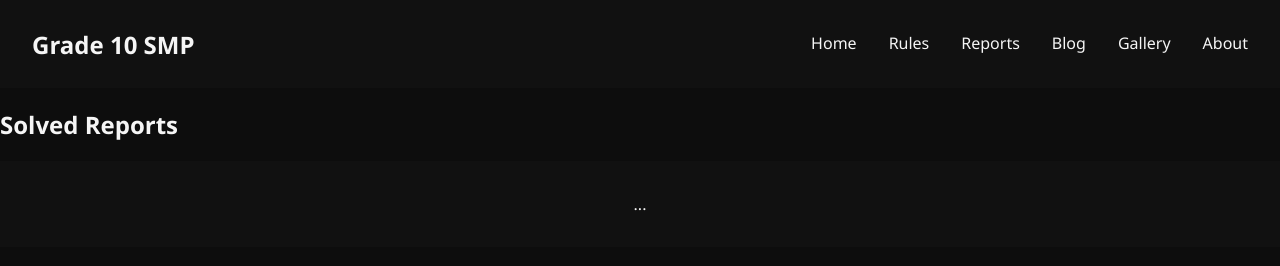
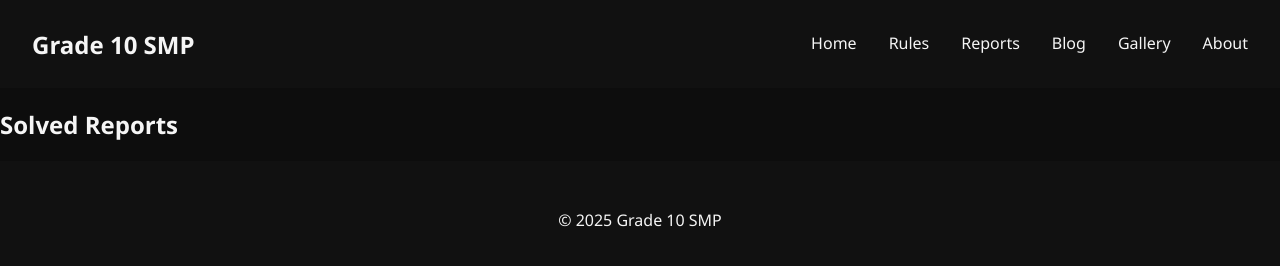
Before and after one commit to Vesni/Grade-10, a plain HTML site: page pages/solvedReports.html in a window 1280 px wide. Drawn offline with Linux system fonts and the light colour scheme; files that its build step writes are made by us from their sources.

Commit message:
Update solvedReports.html

```diff
--- a/pages/solvedReports.html
+++ b/pages/solvedReports.html
@@ -20,7 +20,7 @@
     <h2>Solved Reports</h2>
     <div id="solvedReports"></div>
   </main>
-  <footer> ... </footer>
+  <footer> <p>&copy; 2025 Grade 10 SMP</p></footer>
   <script type="module" src="app.js"></script>
 </body>
 </html>
```
